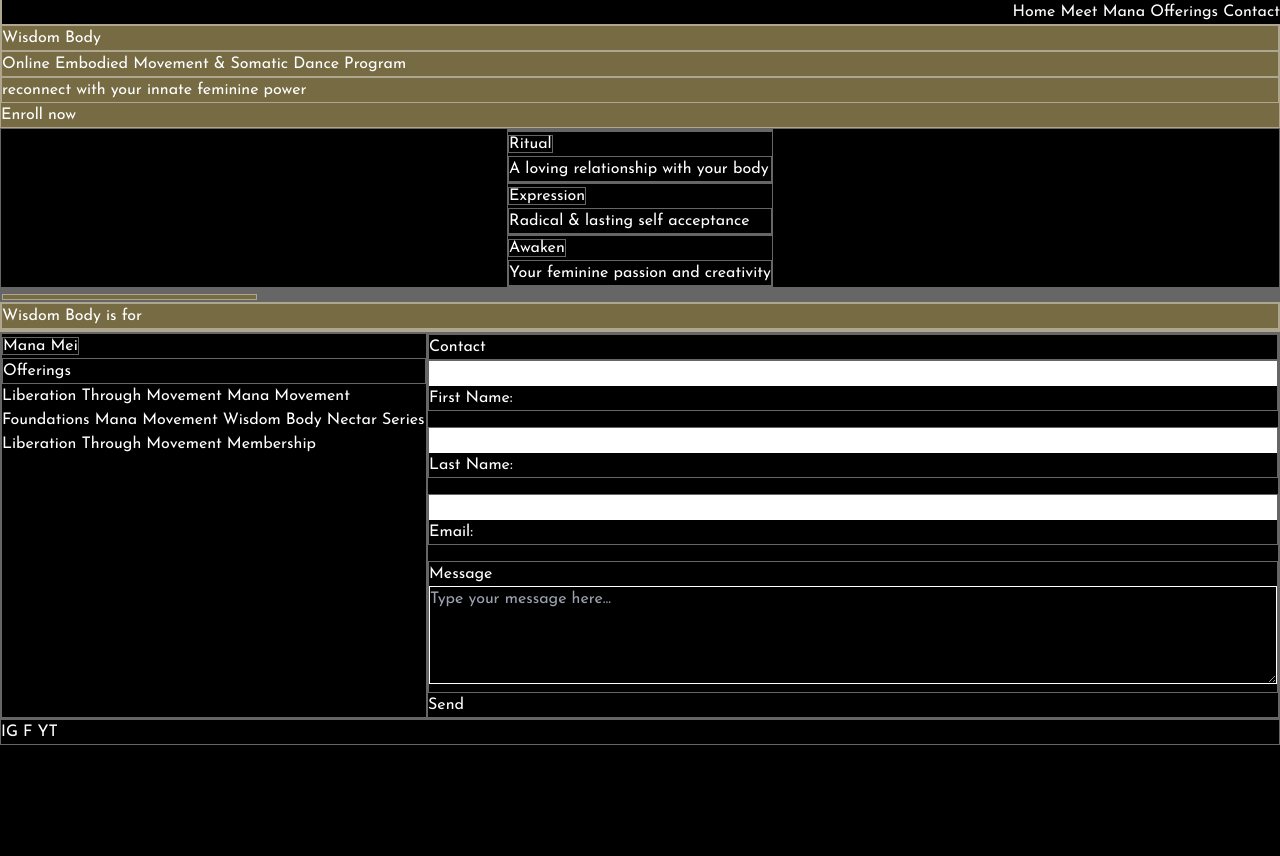
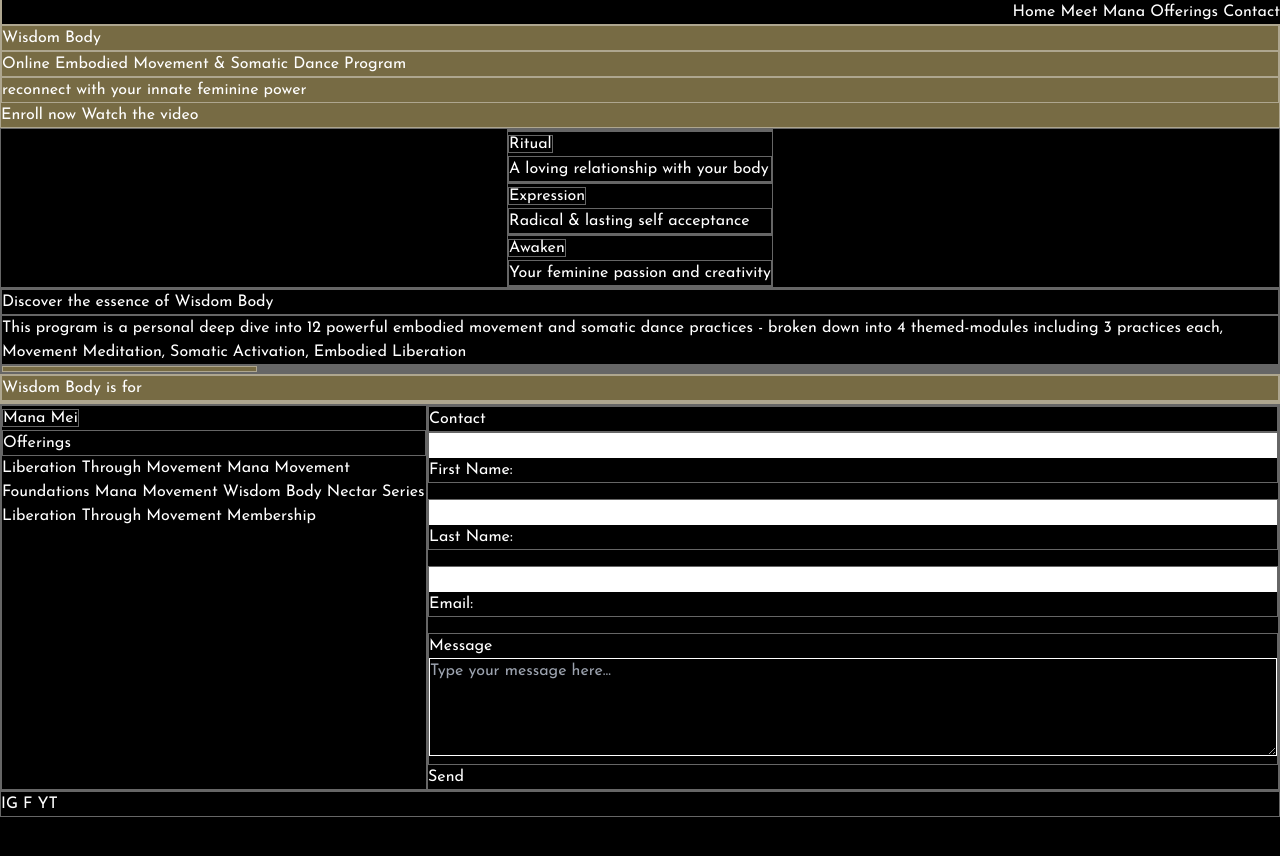
Before and after one commit to brittwoodard/manamei, a Jekyll site: the page built from _courses/wisdom-body.md, in a window 1280 px wide. Shown: the top 856 px of the page. Built offline with Jekyll 4.4.1, drawn with Linux system fonts in a browser that asks for light colours; nearby versions of some CDN libraries; comment, search, counter and statistics services are not loaded; some of the changed lines change nothing that is shown.

Commit message:
one by one troubleshooting

```diff
--- a/_courses/wisdom-body.md
+++ b/_courses/wisdom-body.md
@@ -12,6 +12,7 @@ heading:
     text: Enroll now
     url:
   button-video:
+    show: true
     text: Watch the video
     url:
 banner:
@@ -26,9 +27,9 @@ banner:
    benefit: Your feminine passion and creativity
 video:
   url:
-# course-description:
-#   heading: Discover the essence of Wisdom Body
-#   description: This program is a personal deep dive into 12 powerful embodied movement and somatic dance practices - broken down into 4 themed-modules including 3 practices each, Movement Meditation, Somatic Activation, Embodied Liberation
+course-description:
+  heading: Discover the essence of Wisdom Body
+  description: This program is a personal deep dive into 12 powerful embodied movement and somatic dance practices - broken down into 4 themed-modules including 3 practices each, Movement Meditation, Somatic Activation, Embodied Liberation
 #   module:
 #    - image_path:
 #      title: Meditation
--- a/_layouts/program.html
+++ b/_layouts/program.html
@@ -8,7 +8,7 @@ layout: default
     <h3>{{page.heading.subtitle}}</h3>
     <p>{{page.heading.description}}</p>
     <a href="{{page.heading.button.url}}">{{page.heading.button.text}}</a>
-    {% if page.heading.button-video == true %}
+    {% if page.heading.button-video.show == true %}
     <a href="{{page.heading.button-video.url}}">{{page.heading.button-video.text}}</a>
     {% endif %}
 </section>
```
